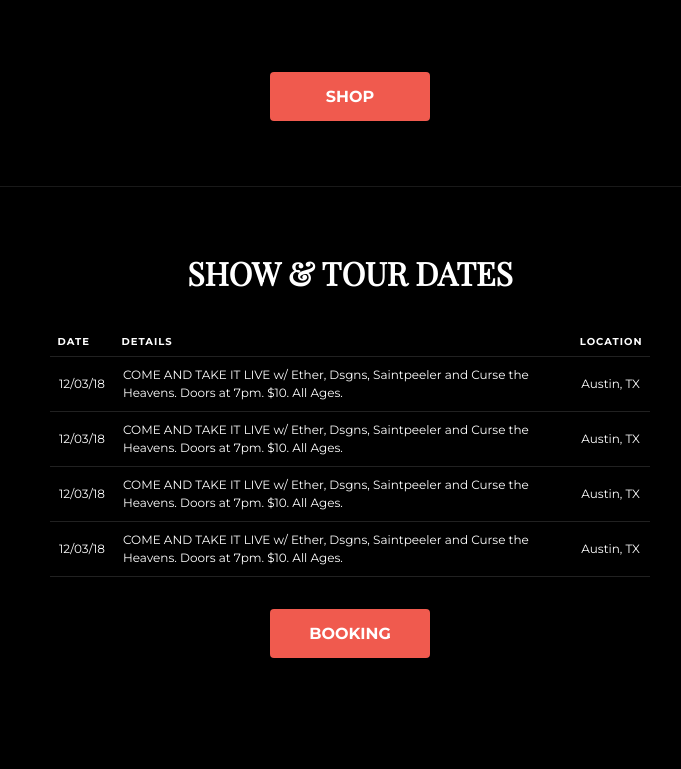
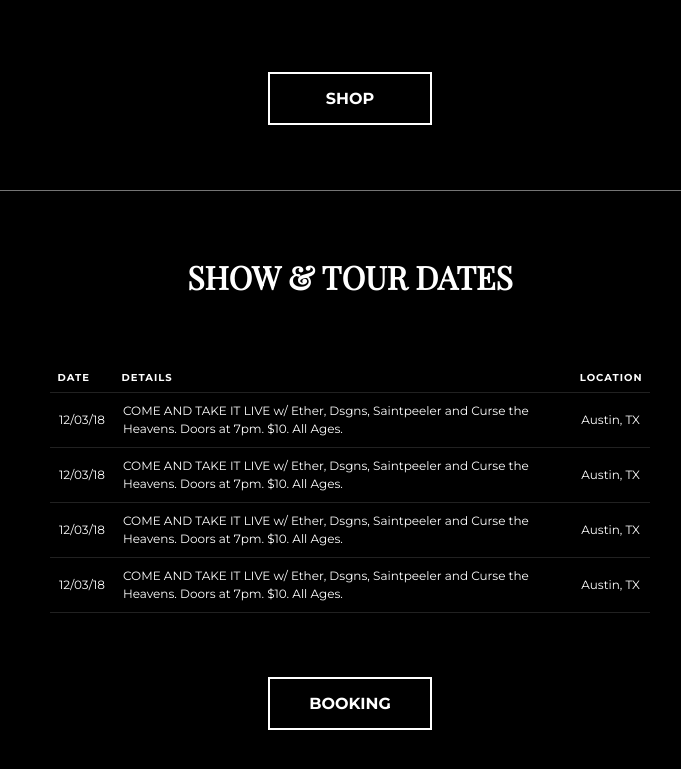
Before and after one commit to danielmdesigns/dsgns, a plain HTML site: page index.html in a window 1280 px wide. Shown: the part 1581-2350 px from the top of the page, without its empty margins (290-971 px from the left). Drawn offline with nearby package versions, Linux system fonts and the light colour scheme.

Commit message:
:arrow_forward: Goin' Live!
- Published to Github Pages
- Updated buttons to ghost-style
- Fixed merch graphic (edit thumb out)
- Add Meta (Description & Keywords)

Still need to add my logo, update show dates and test links!

```diff
--- a/css.css
+++ b/css.css
@@ -104,9 +104,8 @@ i{
 
 /* SECTIONS */
 hr{
-	border-color: #111111;
-	color: #111111;
-	opacity: 0.25;
+	border-color: #212121;
+	color: #212121;
 }
 .merch, .tour{
   width: 100%;
@@ -126,7 +125,7 @@ h1{
 .button{
 	text-align: center;
 	padding: 15px 30px;
-	background-color: #f05a4e;
+	border: 2px solid white;
 	margin: 2rem auto 4rem;
 	display:block;
 	max-width: 100px;
@@ -134,11 +133,11 @@ h1{
 	text-decoration:none;
 	font-weight: 600;
 	letter-spacing:1;
-	transition: background-color 0.3s ease-out;
-	border-radius: 4px;
+	transition: background-color 0.3s ease-out, color 0.3s ease-out;
 }
 .button:hover{
-	background-color: #E34538;
+	background-color: #FFFFFF;
+	color: #000000;
 }
 
 @media screen and (max-width: 800px) {
@@ -212,7 +211,7 @@ table {
   max-width: 600px;
   font-weight: 400;
   font-size: 12px;
-  margin: 0 auto;
+  margin: 4rem auto;
 }
 th {
   font-weight: bold;
--- a/index.html
+++ b/index.html
@@ -8,6 +8,8 @@
 <link rel="stylesheet" href="https://use.fontawesome.com/releases/v5.5.0/css/all.css" integrity="sha384-B4dIYHKNBt8Bc12p+WXckhzcICo0wtJAoU8YZTY5qE0Id1GSseTk6S+L3BlXeVIU" crossorigin="anonymous">
 <script src="https://ajax.googleapis.com/ajax/libs/jquery/3.2.1/jquery.min.js"></script>
 <title>DSGNS</title>
+<meta name="Description" content="The New Album Ceremony Coming Soon.">
+<meta name="keywords" content="DSGNS, Ceremony, Hexes, LXCN, Extreme Metal, Hardcore Punk, Aggressive Punk Rock, Hardcore, Punk, Grind, Thrash, Death Metal, Noise, Math, Metal, Metalcore">
 </head>
 <body>
 <main>
```
Also changed, not shown: imgs/merch.png.
